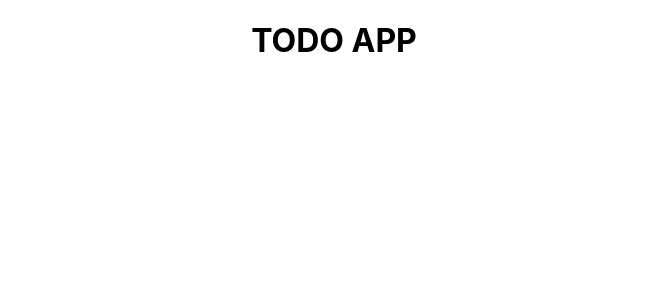
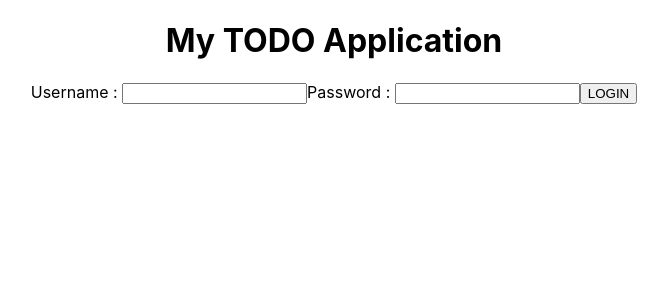
Before and after one commit to jarvis3439/todo-fullstack-react-springboot, a React (Create React App) app in the folder todo-react-frontend/: page / in a window 1280 px wide. Shown: the top 300 px of the page, without its empty margins (306-974 px from the left). Built offline with nearby package versions, Linux system fonts and the light colour scheme.

Commit message:
Created simple Login Component

```diff
--- a/todo-react-frontend/src/App.js
+++ b/todo-react-frontend/src/App.js
@@ -1,10 +1,11 @@
 import React from "react";
 import "./App.css";
+import TodoApp from "./Components/TODO/TodoApp";
 
 function App() {
   return (
     <div className="App">
-      <h1>TODO APP</h1>
+      <TodoApp />
     </div>
   );
 }
--- /dev/null
+++ b/todo-react-frontend/src/Components/TODO/Login.js
@@ -0,0 +1,14 @@
+import React, { Component } from "react";
+
+class Login extends Component {
+  render() {
+    return (
+      <div>
+        Username : <input type="text" name="username" />
+        Password : <input type="password" name="password" />
+        <button>LOGIN</button>
+      </div>
+    );
+  }
+}
+export default Login;
--- /dev/null
+++ b/todo-react-frontend/src/Components/TODO/TodoApp.js
@@ -0,0 +1,14 @@
+import React, { Component } from "react";
+import Login from "./Login";
+
+class TodoApp extends Component {
+  render() {
+    return (
+      <div className="TodoApp">
+        <h1>My TODO Application</h1>
+        <Login />
+      </div>
+    );
+  }
+}
+export default TodoApp;
```
